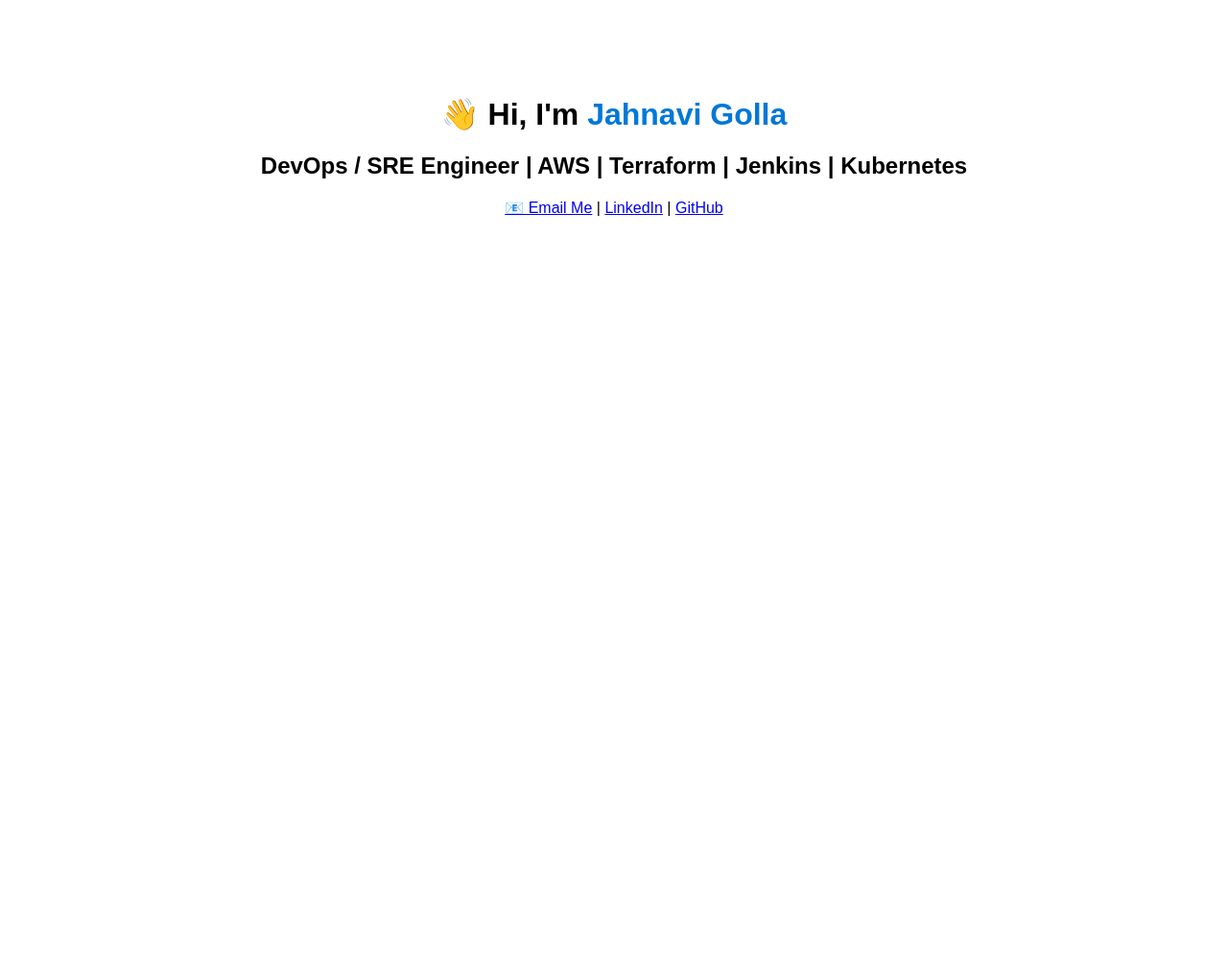
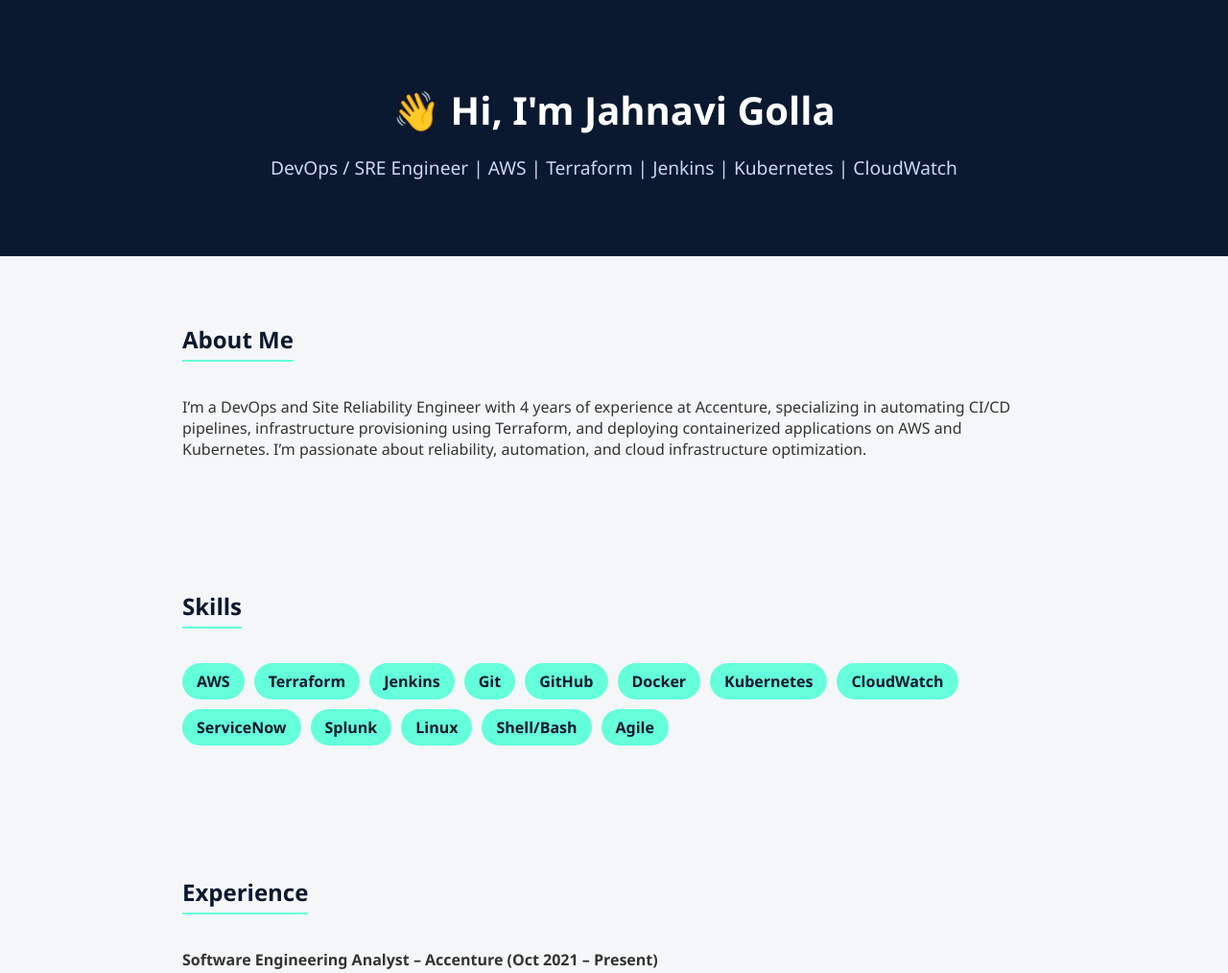
Before and after one commit to Gollajahnavi78-gj/Gollajahnavi78-gj.github.io, a plain HTML site: page index.html in a window 1280 px wide. Shown: the top 1014 px of the page at 96% size. Before the commit the page ends 800 px from the top, so only its background shows below. Drawn offline with Linux system fonts and the light colour scheme.

Commit message:
Update index.html

```diff
--- a/index.html
+++ b/index.html
@@ -1,17 +1,126 @@
 <!DOCTYPE html>
 <html lang="en">
 <head>
-  <meta charset="UTF-8">
-  <meta name="viewport" content="width=device-width, initial-scale=1.0">
+  <meta charset="UTF-8" />
+  <meta name="viewport" content="width=device-width, initial-scale=1.0" />
   <title>Jahnavi Golla | DevOps & SRE Engineer</title>
+  <style>
+    body {
+      font-family: "Segoe UI", Arial, sans-serif;
+      background-color: #f4f6f8;
+      color: #333;
+      margin: 0;
+      padding: 0;
+    }
+    header {
+      background: #0a192f;
+      color: white;
+      text-align: center;
+      padding: 60px 20px;
+    }
+    header h1 {
+      font-size: 2.5em;
+      margin-bottom: 10px;
+    }
+    header p {
+      font-size: 1.2em;
+      color: #ccd6f6;
+    }
+    section {
+      padding: 50px 20px;
+      max-width: 900px;
+      margin: auto;
+    }
+    h2 {
+      color: #0a192f;
+      border-bottom: 2px solid #64ffda;
+      display: inline-block;
+      padding-bottom: 5px;
+    }
+    ul.skills {
+      list-style: none;
+      padding: 0;
+      display: flex;
+      flex-wrap: wrap;
+      gap: 10px;
+    }
+    ul.skills li {
+      background: #64ffda;
+      color: #0a192f;
+      padding: 8px 15px;
+      border-radius: 20px;
+      font-weight: 600;
+    }
+    footer {
+      text-align: center;
+      background: #0a192f;
+      color: white;
+      padding: 20px;
+      font-size: 0.9em;
+    }
+    a {
+      color: #64ffda;
+      text-decoration: none;
+    }
+  </style>
 </head>
-<body style="font-family: Arial; text-align: center; margin-top: 100px;">
-  <h1>👋 Hi, I'm <span style="color:#0078D7;">Jahnavi Golla</span></h1>
-  <h2>DevOps / SRE Engineer | AWS | Terraform | Jenkins | Kubernetes</h2>
-  <p>
-    <a href="mailto:jahnavigolla78@gmail.com">📧 Email Me</a> |
-    <a href="https://www.linkedin.com/in/jahnavi-golla987">LinkedIn</a> |
-    <a href="https://github.com/Gollajahnavi78-gj">GitHub</a>
-  </p>
+<body>
+  <header>
+    <h1>👋 Hi, I'm Jahnavi Golla</h1>
+    <p>DevOps / SRE Engineer | AWS | Terraform | Jenkins | Kubernetes | CloudWatch</p>
+  </header>
+
+  <section>
+    <h2>About Me</h2>
+    <p>
+      I’m a DevOps and Site Reliability Engineer with 4 years of experience at Accenture,
+      specializing in automating CI/CD pipelines, infrastructure provisioning using Terraform,
+      and deploying containerized applications on AWS and Kubernetes. I’m passionate about
+      reliability, automation, and cloud infrastructure optimization.
+    </p>
+  </section>
+
+  <section>
+    <h2>Skills</h2>
+    <ul class="skills">
+      <li>AWS</li><li>Terraform</li><li>Jenkins</li><li>Git</li><li>GitHub</li>
+      <li>Docker</li><li>Kubernetes</li><li>CloudWatch</li><li>ServiceNow</li><li>Splunk</li>
+      <li>Linux</li><li>Shell/Bash</li><li>Agile</li>
+    </ul>
+  </section>
+
+  <section>
+    <h2>Experience</h2>
+    <p><b>Software Engineering Analyst – Accenture (Oct 2021 – Present)</b></p>
+    <ul>
+      <li>Built and maintained CI/CD pipelines using Jenkins, Git, Maven, and UCD.</li>
+      <li>Automated AWS infrastructure provisioning with Terraform and EC2/VPC/IAM services.</li>
+      <li>Containerized applications with Docker and Kubernetes for scalable deployments.</li>
+      <li>Reduced deployment time by 40% and improved release success rate to 95%+.</li>
+      <li>Worked on Travelers Insurance (USA) – Cloud migration and release engineering.</li>
+    </ul>
+  </section>
+
+  <section>
+    <h2>Certifications</h2>
+    <ul>
+      <li>🏅 AWS Cloud Practitioner Essentials</li>
+      <li>🏅 HashiCorp Certified: Terraform Associate</li>
+      <li>🏅 Microsoft Certified: Azure Fundamentals (AZ-900)</li>
+    </ul>
+  </section>
+
+  <section>
+    <h2>Contact</h2>
+    <p>
+      📧 <a href="mailto:jahnavigolla78@gmail.com">jahnavigolla78@gmail.com</a><br>
+      🔗 <a href="https://www.linkedin.com/in/jahnavi-golla987">LinkedIn</a> |
+      💻 <a href="https://github.com/Gollajahnavi78-gj">GitHub</a>
+    </p>
+  </section>
+
+  <footer>
+    © 2025 Jahnavi Golla — Built with 💙 using GitHub Pages
+  </footer>
 </body>
 </html>
```
